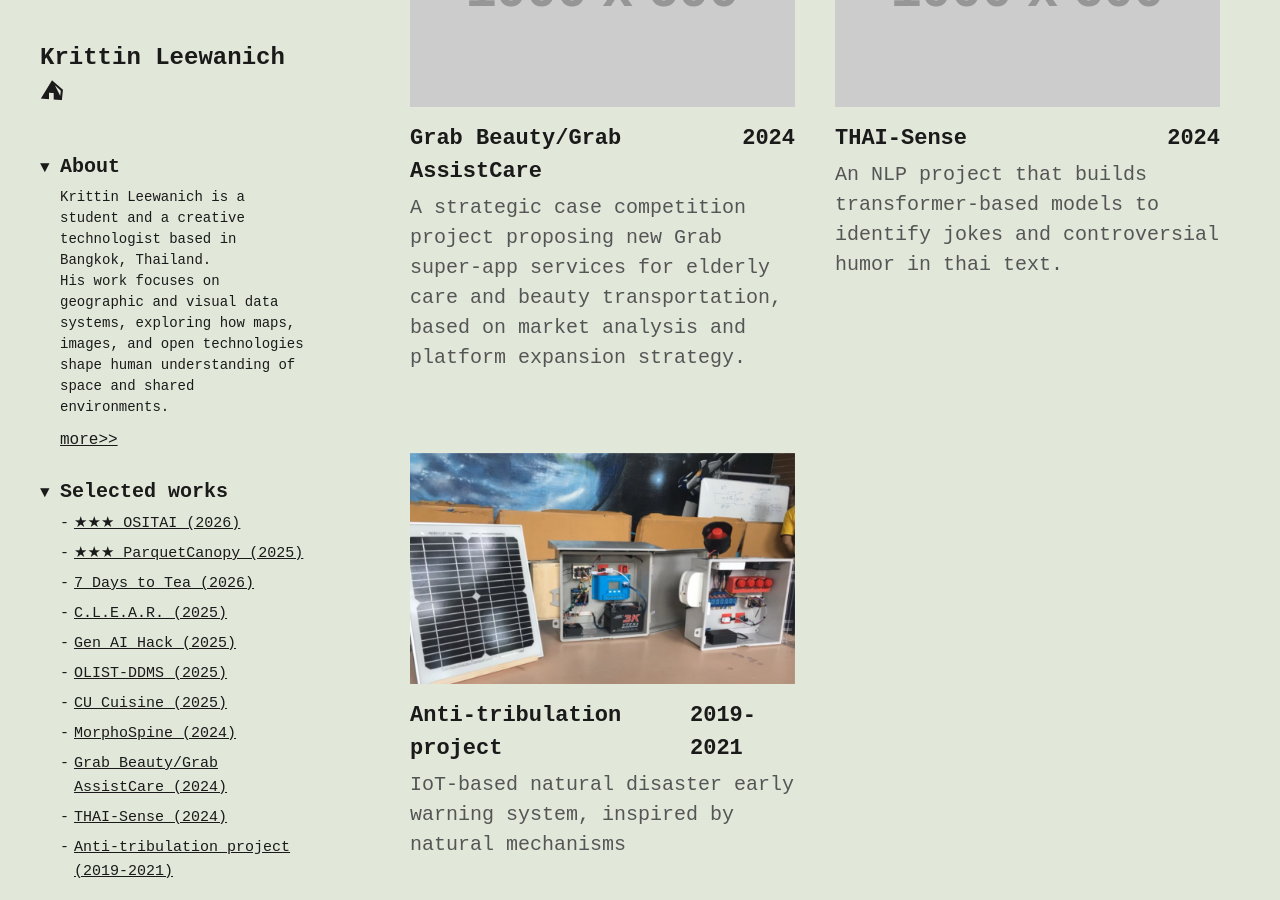
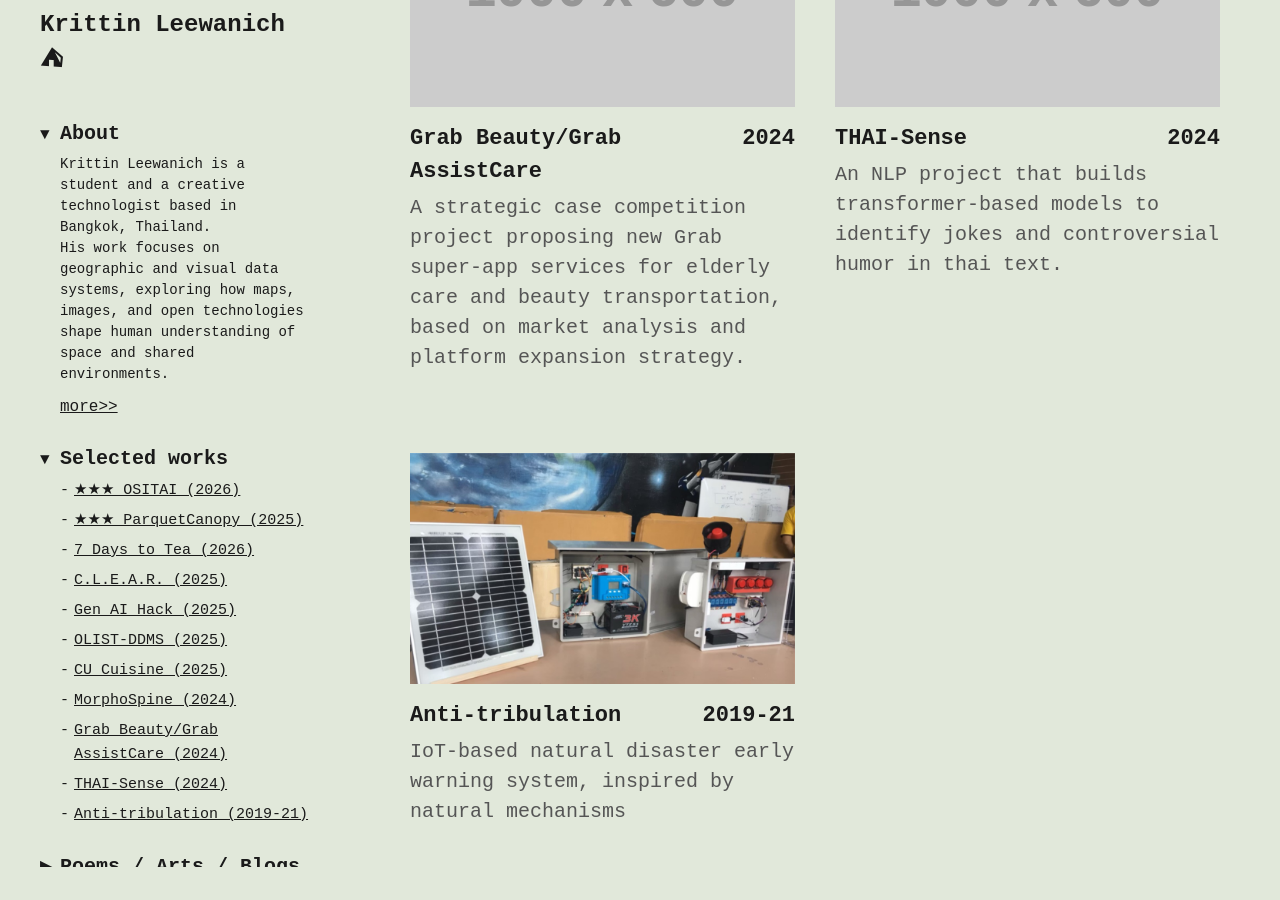
Before and after one commit to krittin-lee/krittin-lee.github.io, a Jekyll site: the page built from index.html, in a window 1280 px wide and 900 px high, scrolled down 2813 px. Built offline with Jekyll 4.4.1, drawn with Linux system fonts in a browser that asks for light colours; some web fonts are replaced; after the commit the page ends 3680 px from its top, so only the background shows below that.

Commit message:
modified

```diff
--- a/_work/0_Anti_tribulation.md
+++ b/_work/0_Anti_tribulation.md
@@ -1,10 +1,10 @@
 ---
 layout: work
-title: "Anti-tribulation project"
+title: "Anti-tribulation"
 description: "IoT-based natural disaster early warning system, inspired by natural mechanisms"
 image: "/assets/Anti_tribulation/Anti_tribulation.jpg"
 image_subtitle:
-year: "2019-2021"
+year: "2019-21"
 role:
 emoji: "🌊"
 month_season:
```
Also changed, not shown: 2 other files.
